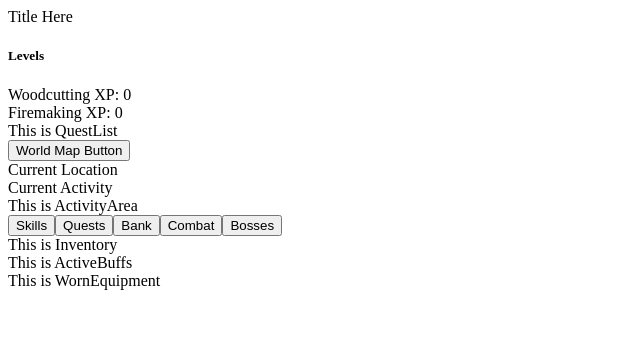
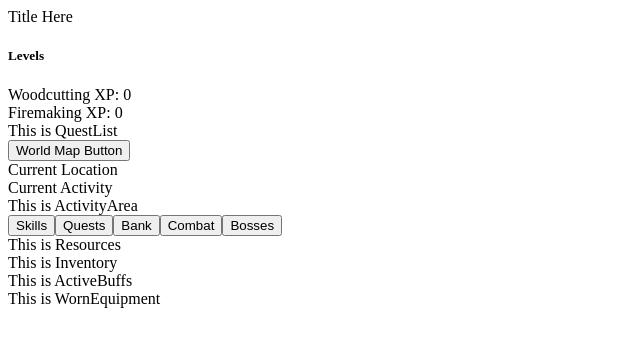
Before and after one commit to dennisryanlee/Idle-Game, a React app: page / in a window 1280 px wide. Shown: the top 346 px of the page, without its empty margins (0-640 px from the left). Built offline with nearby package versions, Linux system fonts and the light colour scheme.

Commit message:
created Resources component and added Resources to the GameContainer

```diff
--- a/src/client/GameComponents/GameContainer.tsx
+++ b/src/client/GameComponents/GameContainer.tsx
@@ -9,6 +9,7 @@ import ActivityButtons from "./MiddleColumn/ActivityButtonsBar";
 import Inventory from "./RightColumn/Inventory";
 import ActiveBuffs from "./RightColumn/ActiveBuffs";
 import WornEquipment from "./RightColumn/WornEquipment";
+import Resources from "./MiddleColumn/Resources";
 
 const GameContainer = (props: Types.NoProps) => {
   useEffect(() => {}, []);
@@ -26,6 +27,7 @@ const GameContainer = (props: Types.NoProps) => {
           <NavigationArea />
           <ActivityArea />
           <ActivityButtons />
+          <Resources />
         </div>
 
         <div id="right-column" className="col-lg-3">
--- /dev/null
+++ b/src/client/GameComponents/MiddleColumn/Resources.tsx
@@ -0,0 +1,14 @@
+import * as Types from "../../../../Types";
+import * as React from "react";
+import { useEffect } from "react";
+
+const Resources = (props: Types.NoProps) => {
+  useEffect(() => {}, []);
+  return (
+    <div>
+      <div>This is Resources</div>
+    </div>
+  );
+};
+
+export default Resources;
```
